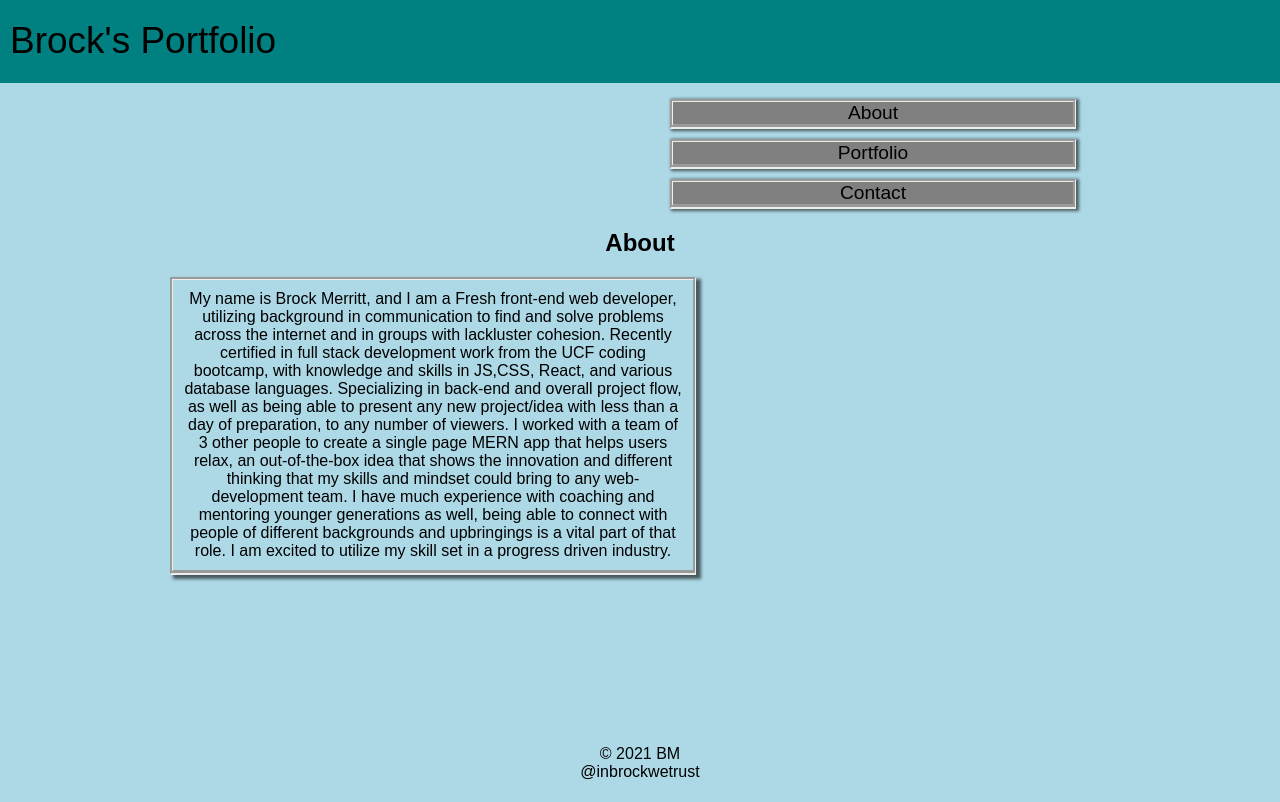
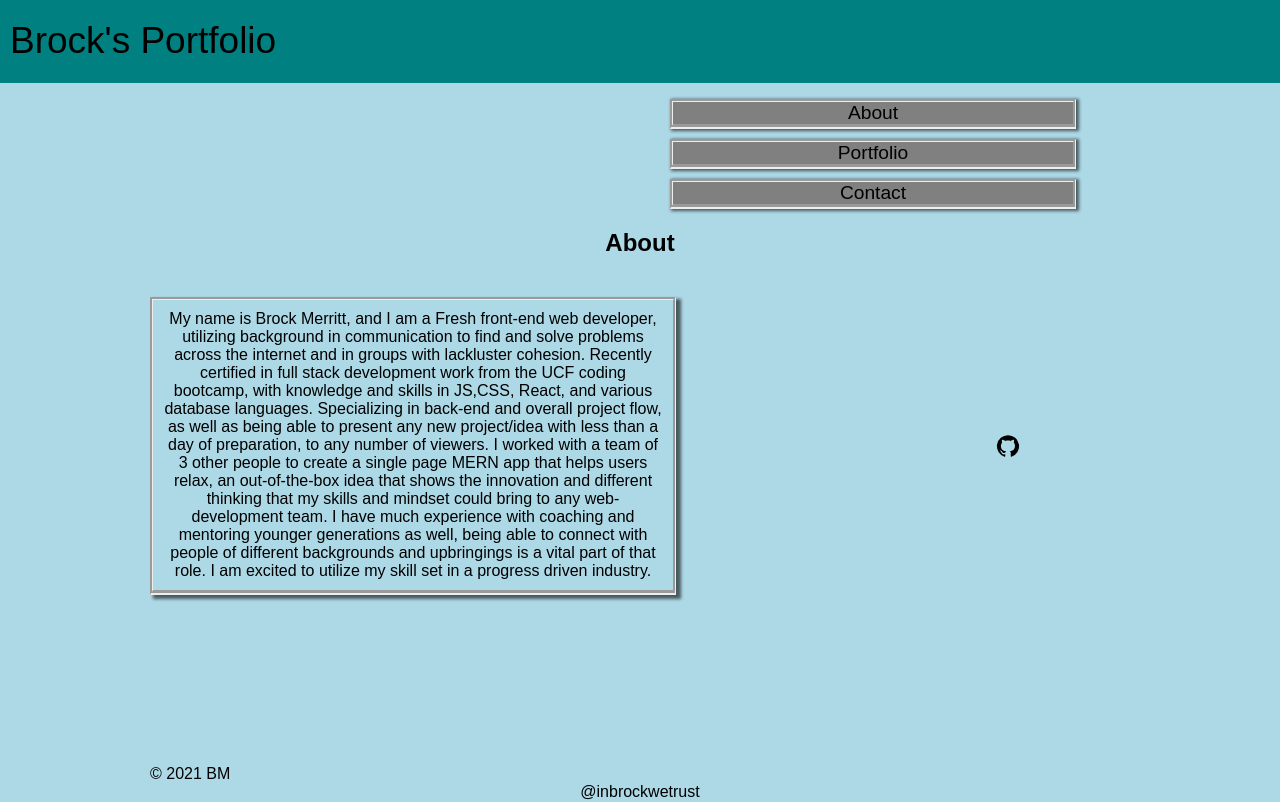
Before and after one commit to Brock-Merritt/Portfolio, a React (Create React App) app: page / in a window 1280 px wide. Shown: the top 802 px of the page. Built offline with nearby package versions, Linux system fonts and the light colour scheme.

Commit message:
flexbox added, margin used to move

```diff
--- a/src/components/About/index.css
+++ b/src/components/About/index.css
@@ -7,6 +7,21 @@
     box-shadow: 4px 3px 3px 1px rgba(0,0,0,0.58);
     padding: 10px;
     position: relative;
-    left: 150px;
+    margin-left: 150px;
+
+    display: flex;
 
 }
+
+.container{
+    display: flex;
+}
+
+.links{
+    display: flex;
+    position: relative;
+    left:300px;
+
+    size: 50px;
+
+}
--- a/src/components/About/index.js
+++ b/src/components/About/index.js
@@ -6,19 +6,17 @@ import GitHubIcon from '@mui/icons-material/GitHub';
 function About() {
 
   return (
-    <section className="my-5" >
+    <div className="container" >
         <div className='bio'>
           My name is Brock Merritt, and I am a Fresh front-end web developer, utilizing background in communication to find and solve problems across the internet and in groups with lackluster cohesion. Recently certified in full stack development work from the UCF coding bootcamp, with knowledge and skills in JS,CSS, React, and various database languages. Specializing in back-end and overall project flow, as well as being able to present any new project/idea with less than a day of preparation, to any number of viewers. I worked with a team of 3 other people to create a single page MERN app that helps users relax, an out-of-the-box idea that shows the innovation and different thinking that my skills and mindset could bring to any web-development team. I have much experience with coaching and mentoring younger generations as well, being able to connect with people of different backgrounds and upbringings is a vital part of that role. I am excited to utilize my skill set in a progress driven industry.
 
         </div>
         <div className='links'>
-
+        <GitHubIcon></GitHubIcon>
         </div>
 
-      <div className="my-2">
 
-      </div>
-    </section>
+    </div>
   )
 }
 
```
